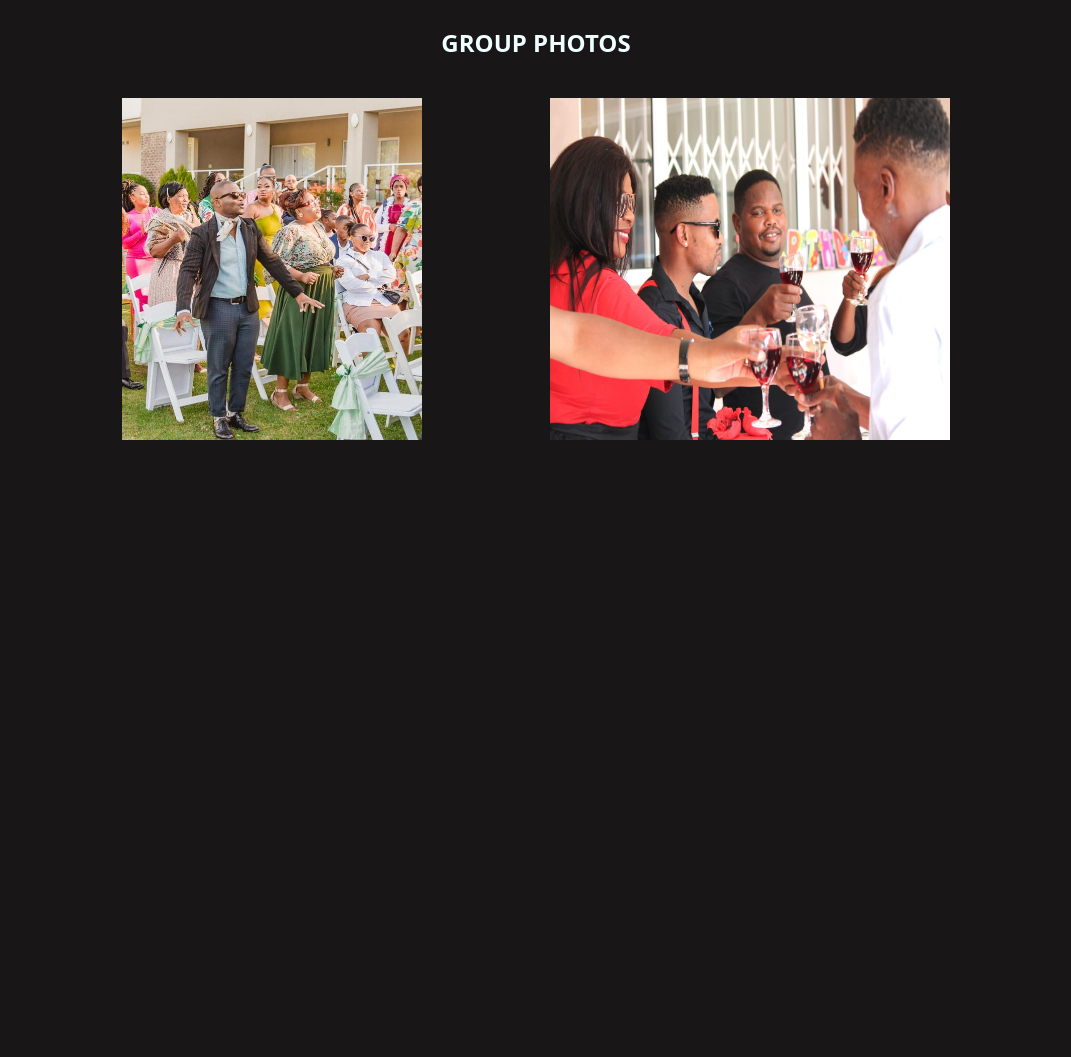
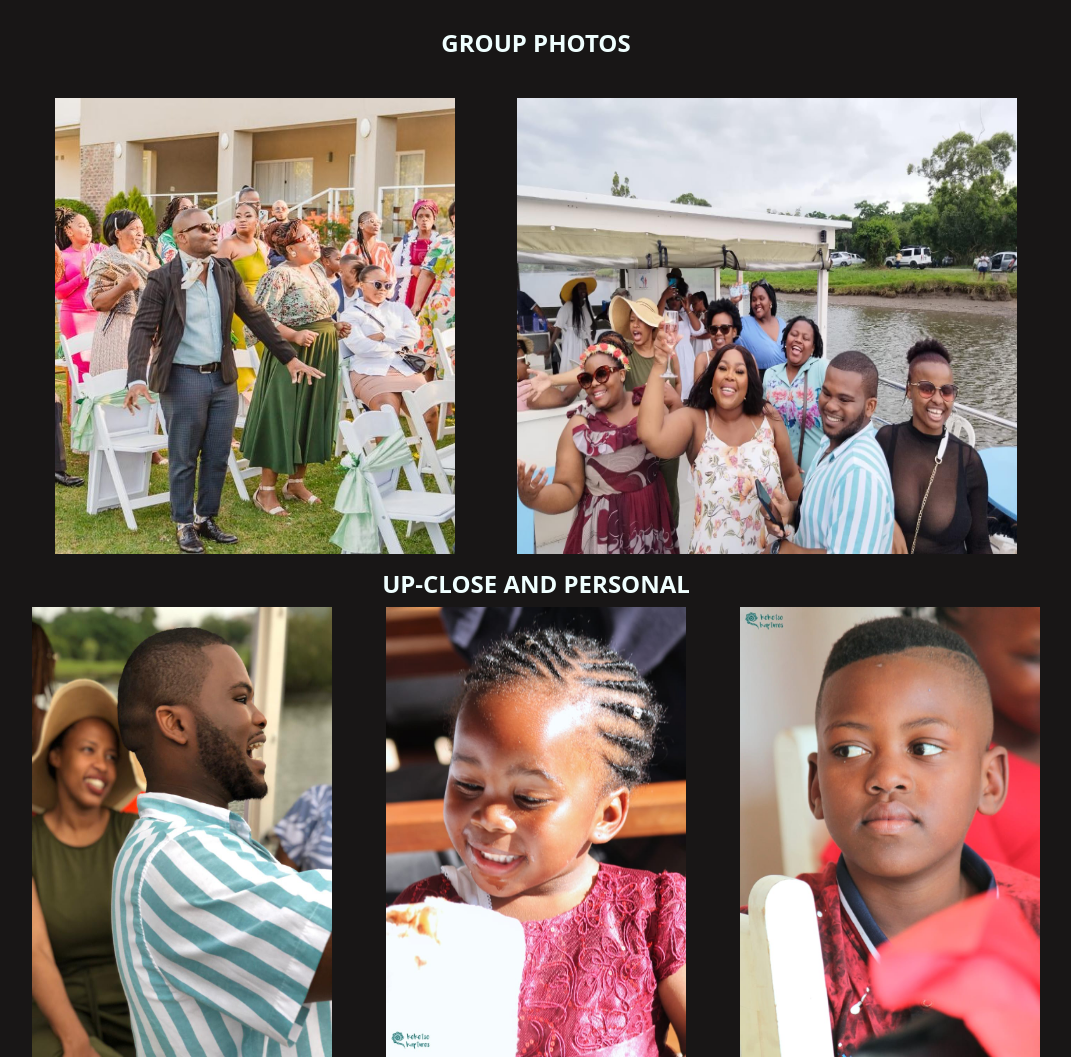
Before and after one commit to nncudwana/Porfotlio-Project, a plain HTML site: page index.html in a window 1280 px wide. Shown: the part 691-1748 px from the top of the page, without its empty margins (104-1175 px from the left). Before the commit the page ends 1147 px from the top, so only its background shows below. Drawn offline with nearby package versions, Linux system fonts and the light colour scheme.

Commit message:
added images

```diff
--- a/index.html
+++ b/index.html
@@ -74,9 +74,21 @@
         <h4 class="text-uppercase fw-semibold text-center p-3">Group Photos</h4>
         <div class="col">
           <div class="d-flex justify-content-evenly p-3">
-            <img src="images/photoA2.jpg" width="300" /><img
-              src="images/photoA3.jpg"
-              width="400" />
+            <img src="images/photoA2.jpg" width="400" /><img
+              src="images/PhotoA6.jpg"
+              width="500" />
+          </div>
+        </div>
+      </div>
+      <div class="row">
+        <h4 class="text-uppercase text-center fw-semibold p3">
+          Up-close and personal
+        </h4>
+        <div class="col">
+          <div class="d-flex justify-content-evenly p3">
+            <img src="images/face3.jpg" width="300" class="img-fluid" />
+            <img src="images/face6.jpg" width="300" class="img-fluid" />
+            <img src="images/face5.jpg" width="300" class="img-fluid" />
           </div>
         </div>
       </div>
```
Also changed, not shown: images/PhotoA6.jpg (added), images/face3.jpg (added), images/face5.jpg (added), images/face6.jpg (added), 1 other file.
